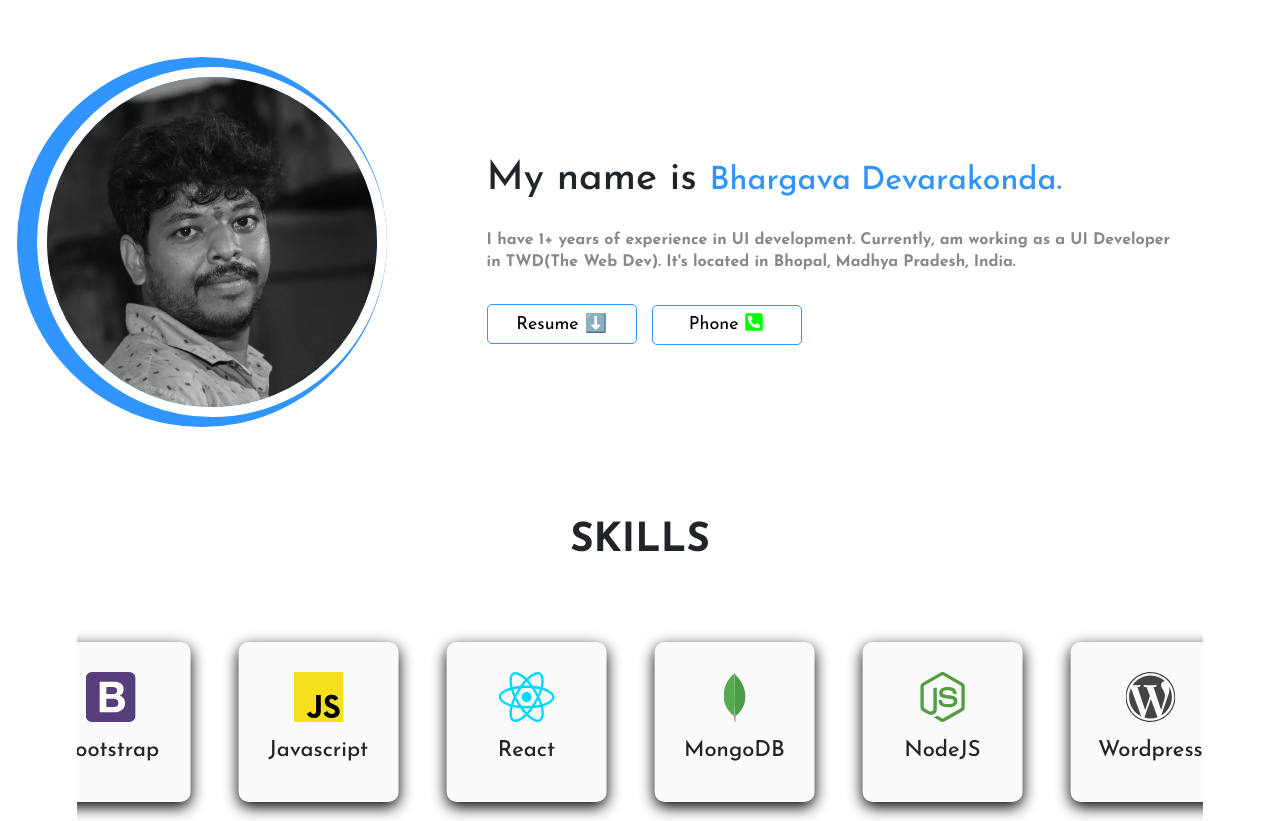
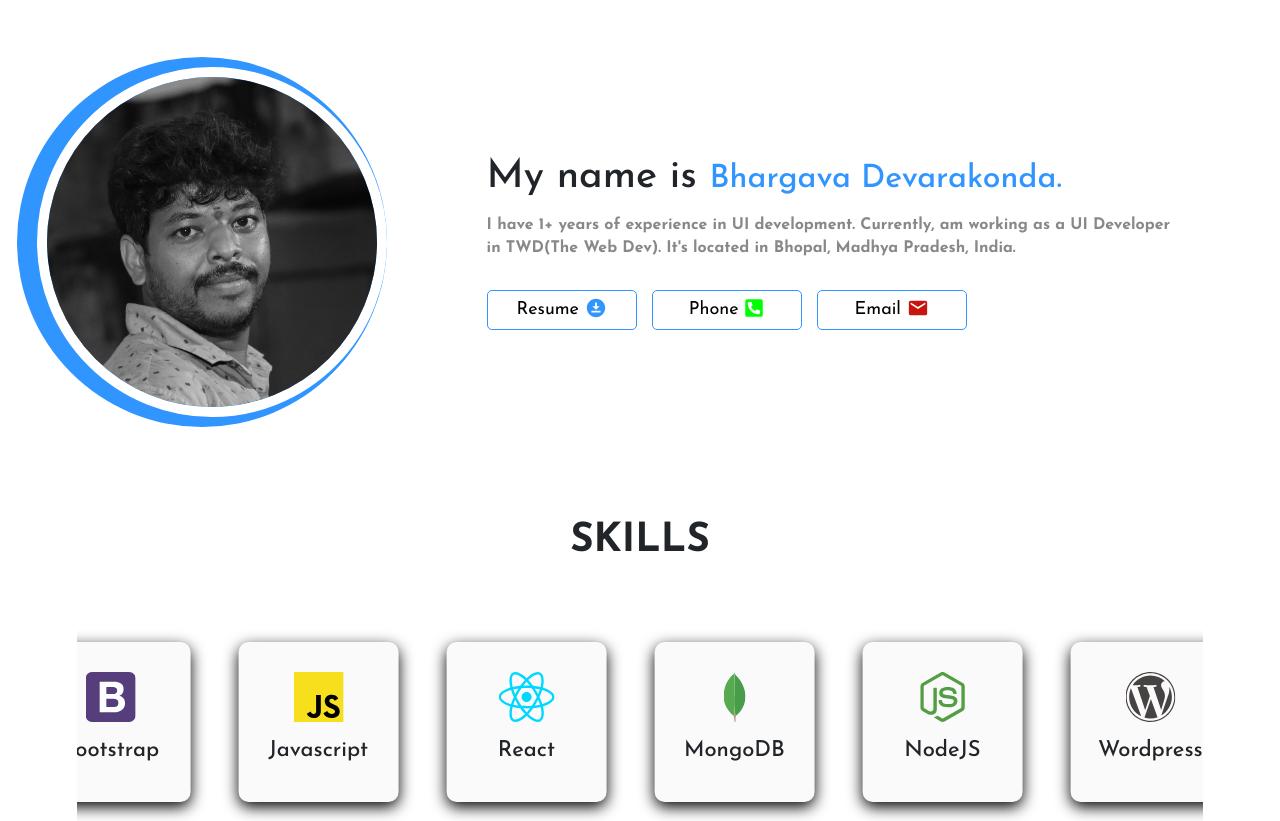
Before and after one commit to tech-bhargava/portfolio, a React (Create React App) app: page / in a window 1280 px wide. Shown: the part 840-1661 px from the top of the page. Built offline with nearby package versions, Linux system fonts and the light colour scheme.

Commit message:
favicon changed

```diff
--- a/src/App.css
+++ b/src/App.css
@@ -2,6 +2,9 @@
   margin: 0;
   padding: 0;
   box-sizing: border-box;
+}
+html, body{
+  overflow-x: hidden;
 }
 [data-aos^=fade][data-aos^=fade].aos-animate{
   padding-left: 0;
@@ -228,7 +231,7 @@ a{
 }
 .about_content h1{
   display: inline-block;
-  line-height: 2;
+  /* line-height: 2; */
 }
 .about_name{
   color:#3195ff;
@@ -261,10 +264,25 @@ a{
   padding: 10px 15px;
   font-size: 18px;
 }
+.resume{
+  margin-bottom: 5px;
+  color: #3195ff;
+  font-size: 22px;
+}
 .phone{
   margin-bottom: 6px;
   color: #00FF00;
   font-size: 20px;
+}
+.email{
+  margin-bottom: 5px;
+  color: #c71610;
+  font-size: 22px;
+}
+.resume_btn_bg:hover .email,
+.resume_btn_bg:hover  .phone,
+.resume_btn_bg:hover  .resume{
+  color: #fff;
 }
 /* SKILLS */
 .sec_03{
@@ -409,10 +427,12 @@ input[type='submit']{
   font-weight: bold;
   letter-spacing: 1px;
   transition: 0.5s all ease-in-out;
-
+  background-color: #ed2327;
+  color: #fff;
+  border: 1px solid #000;;
 }
 input[type='submit']:hover{
-  background-color: #ed2327;
+  background-color: #3195ff;
   color: #fff;
   border: none;
   display: inline-block;
--- a/src/App.js
+++ b/src/App.js
@@ -7,7 +7,7 @@ function App() {
   return (
     <>
     <Helmet>
-       <meta name="viewport" content="width=device-width, initial-scale=1" />
+       <meta name="viewport" content="width=device-width, initial-scale=1.0"/>
        <link rel="preconnect" href="https://fonts.googleapis.com" />
        <link rel="preconnect" href="https://fonts.gstatic.com" crossorigin />
        <link href="https://fonts.googleapis.com/css2?family=Josefin+Sans:wght@400;500;600;700&display=swap" rel="stylesheet"/>
--- a/src/navbar/Navbar.js
+++ b/src/navbar/Navbar.js
@@ -18,6 +18,7 @@ const Navbar = () => {
         }
     },[y])
   return (
+    <>
     <div className="wrapper animate whiteBg" style={y > 110 ? { height: "95px" } : { height: "100px" }}>
             <nav className="nav_links">
                <Link to="home" smooth={true} duration={50}>
@@ -90,6 +91,7 @@ const Navbar = () => {
                 </div>
             </nav>
     </div>
+    </>
   )
 }
 
--- a/src/pages/About.js
+++ b/src/pages/About.js
@@ -1,8 +1,9 @@
 import React from 'react'
 import {default as aboutPic} from '../assets/aboutPic.jpg';
 import {FaPhoneSquareAlt} from 'react-icons/fa';
-// import {FcDownload } from 'react-icons/fc';
+import {MdEmail, MdDownloadForOffline } from 'react-icons/md';
 import resume from '../assets/Latest1_Bhargav.D-UI+Developer-Resume.pdf';
+
 
 const About = () => {
   return (
@@ -18,11 +19,15 @@ const About = () => {
               <div  data-aos='fade-up'  data-aos-duration='3000'>
                  <button className="resume_btn_bg"><a className="resume_button"
                      href={resume}
-                     download="Bhargav.D-UI Developer-Resume.pdf">Resume ⬇️</a>
+                     download="Bhargav.D-UI Developer-Resume.pdf">Resume <MdDownloadForOffline className="resume"/></a>
                 </button>
                 <button className="resume_btn_bg"><a className="resume_button"
                      href='tel:+917207115374'
                      >Phone <FaPhoneSquareAlt className='phone'/></a>
+               </button>
+               <button className="resume_btn_bg"><a className="resume_button"
+                     href='mailto:techbhargava@gmail.com'
+                     >Email <MdEmail className='email'/></a>
                </button>
             </div>
            </div>
```
Also changed, not shown: 1 other file (tests, documents, lock files or other folders).
